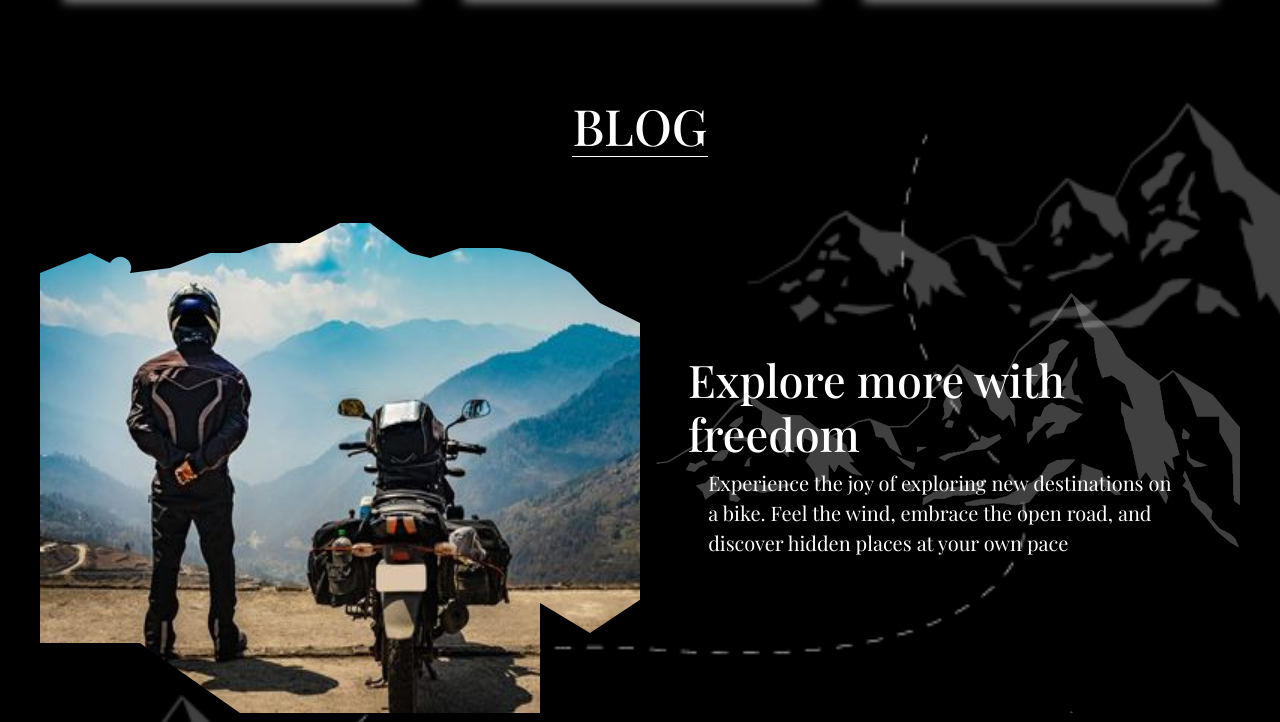
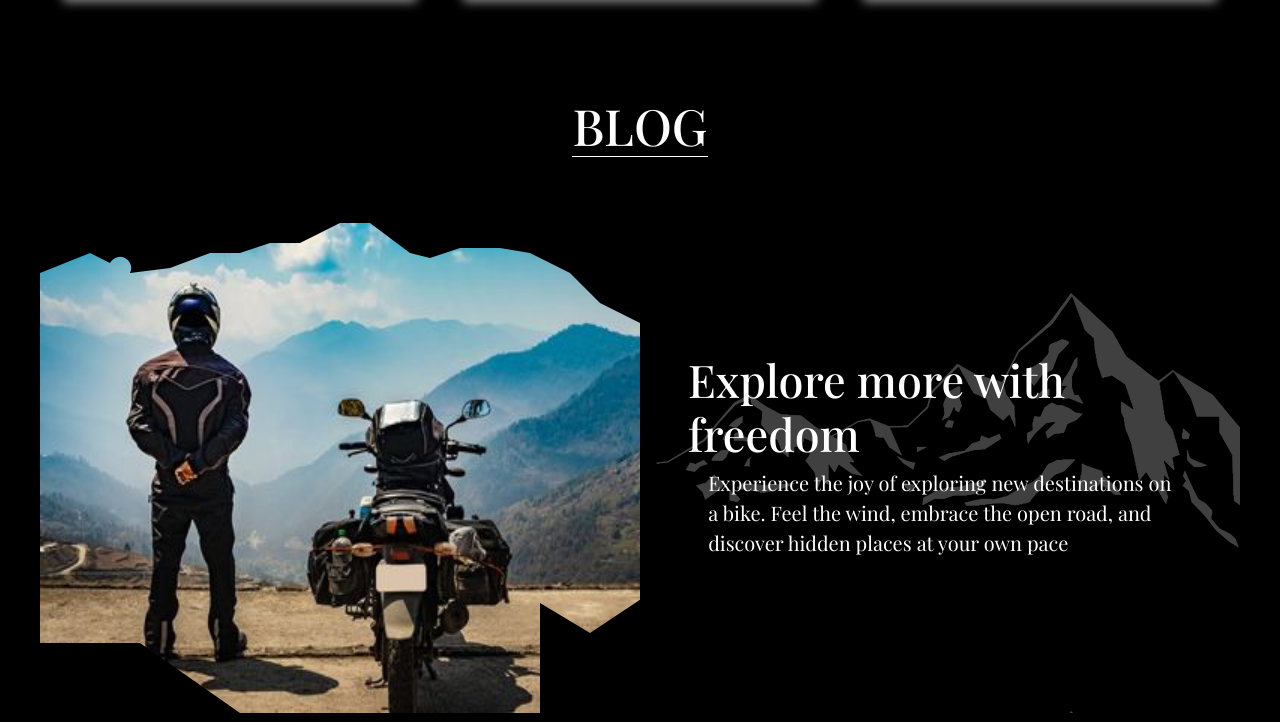
Before and after one commit to arjunan0407/Bikes-Site, a plain HTML site: page index.html in a window 1280 px wide. Shown: the part 4438-5160 px from the top of the page. Drawn offline with nearby package versions, Linux system fonts and the light colour scheme; a web font is replaced by a local one.

Commit message:
modified

```diff
--- a/index.css
+++ b/index.css
@@ -890,7 +890,6 @@ body {
 
 .blog {
     contain: paint;
-    background-image: url(./Assets/sc4.png);
     background-repeat: no-repeat;
     background-size: cover;
 }
```
